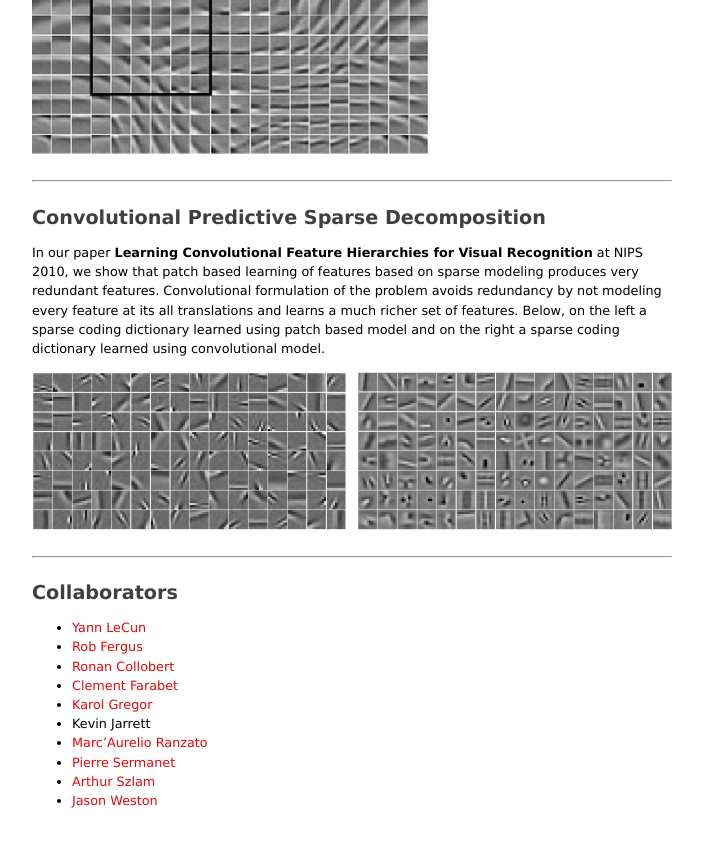
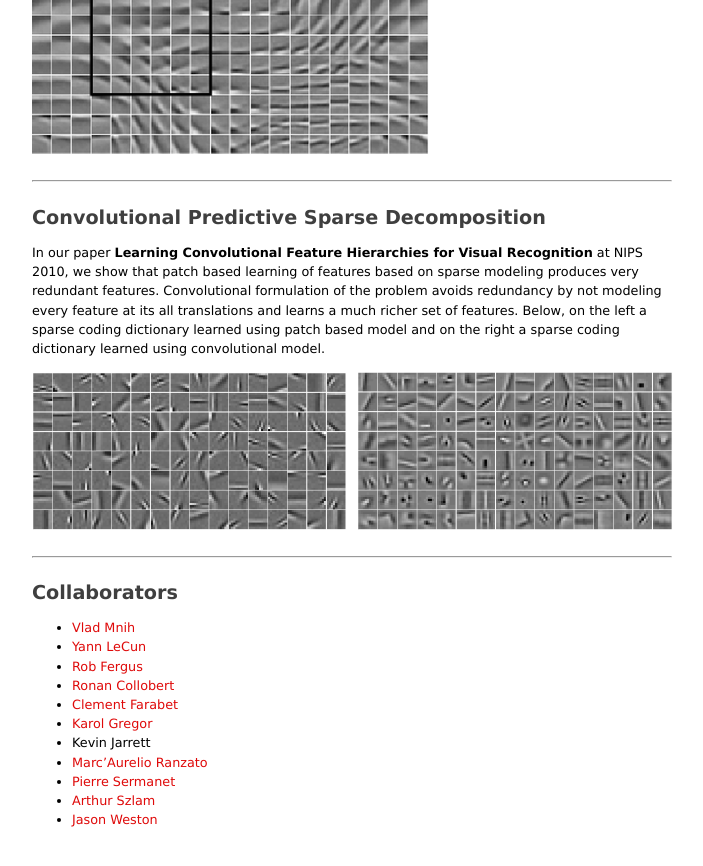
Before and after one commit to koraykv/koraykv.github.com, a Jekyll site: the page built from research.md, in a window 1280 px wide and 900 px high, scrolled down 1594 px. Shown: the top 866 px of the window, without its empty margins (288-991 px from the left). Built offline with Jekyll 4.4.1, drawn with Linux system fonts in a browser that asks for light colours.

Commit message:
Update research.md

```diff
--- a/research.md
+++ b/research.md
@@ -40,6 +40,7 @@ In our paper **Learning Convolutional Feature Hierarchies for Visual Recognition
 
 ## Collaborators
 
+ - [Vlad Mnih](https://cs.toronto.edu/~vmnih)
  - [Yann LeCun](http://cs.nyu.edu/~yann)
  - [Rob Fergus](http://cs.nyu.edu/~fergus)
  - [Ronan Collobert](http://ronan.collobert.com/)
```
